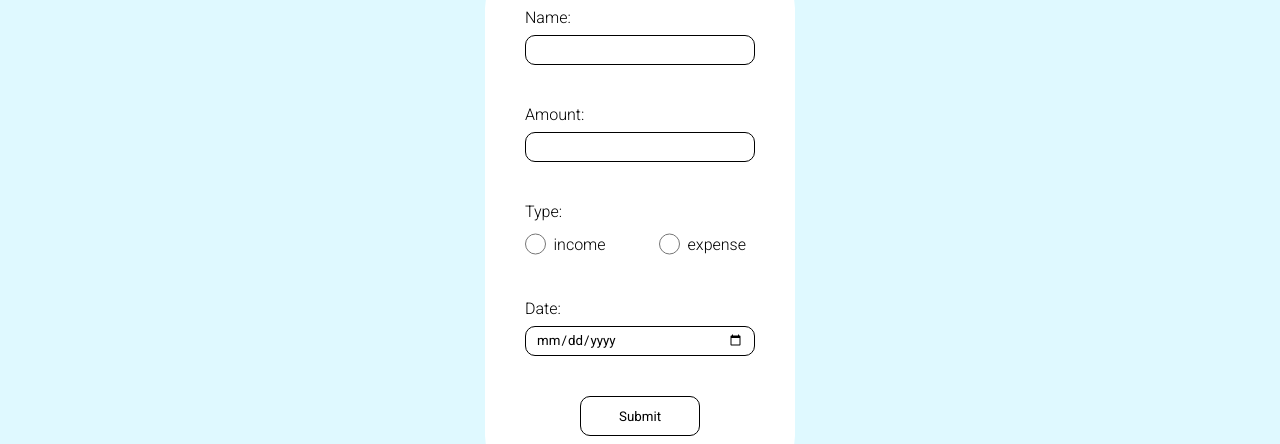
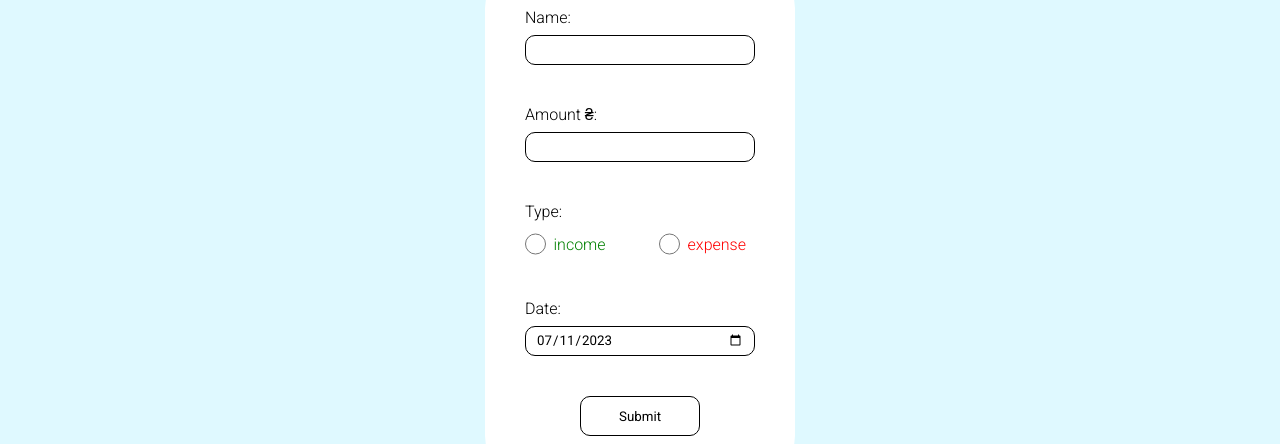
Before and after one commit to Adwasar/finance-accounting, a React (Create React App) app: page / in a window 1280 px wide. Shown: the part 230-674 px from the top of the page. Built offline with nearby package versions, Linux system fonts and the light colour scheme.

Commit message:
feat: valueDefould for input type=date

```diff
--- a/src/components/Form/index.jsx
+++ b/src/components/Form/index.jsx
@@ -1,4 +1,4 @@
-import { useContext } from 'react';
+import React, { useContext } from 'react';
 import { useForm } from 'react-hook-form';
 
 import styles from './Form.module.scss';
@@ -6,6 +6,8 @@ import Context from '../../context';
 
 function Form(props) {
   const { transactions, setTransactions } = useContext(Context);
+
+  const currentDate = new Date().toISOString().split('T')[0];
 
   const {
     register,
@@ -40,7 +42,7 @@ function Form(props) {
           )}
         </div>
         <div className={styles['input-block']}>
-          <label htmlFor="transaction-amount">Amount:</label>
+          <label htmlFor="transaction-amount">Amount ₴:</label>
           <input
             {...register('amount', { required: 'amount is required field!' })}
             id="transaction-amount"
@@ -64,7 +66,9 @@ function Form(props) {
                 value="income"
                 type="radio"
               />
-              <label htmlFor="income">income</label>
+              <label style={{ color: 'green' }} htmlFor="income">
+                income
+              </label>
               {errors?.type && (
                 <div className={styles.error} style={{ color: 'red' }}>
                   {errors.type.message}
@@ -80,7 +84,9 @@ function Form(props) {
                 value="expense"
                 type="radio"
               />
-              <label htmlFor="expense">expense</label>
+              <label style={{ color: 'red' }} htmlFor="expense">
+                expense
+              </label>
             </div>
           </div>
         </div>
@@ -90,6 +96,7 @@ function Form(props) {
             {...register('date', { required: 'date is required field!' })}
             id="transaction-date"
             type="date"
+            defaultValue={currentDate}
           />
           {errors?.date && (
             <div className={styles.error} style={{ color: 'red' }}>
```
